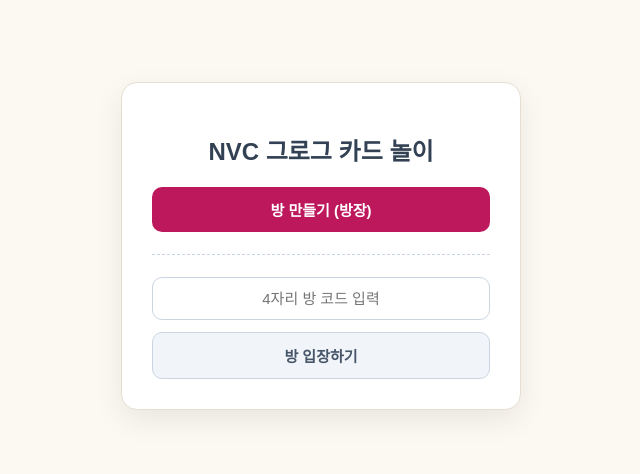
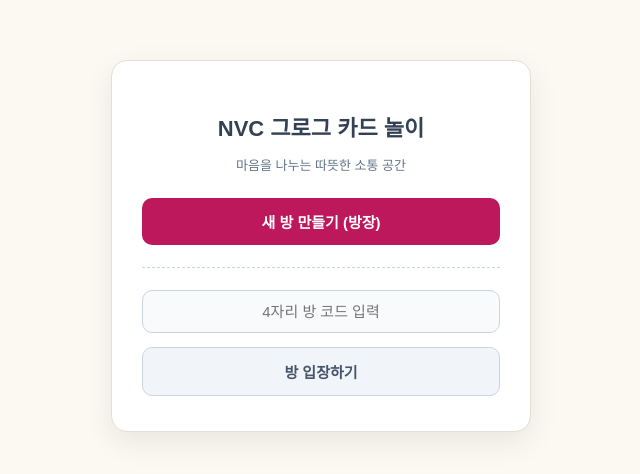
Before and after one commit to onhwa-nvc/nvc-grok-game, a website: page index.html in a window 1280 px wide. Shown: the part 154-628 px from the top of the page, without its empty margins (319-959 px from the left). Drawn offline with nearby package versions, Linux system fonts and the light colour scheme.

Commit message:
Update index.html

```diff
--- a/index.html
+++ b/index.html
@@ -3,7 +3,7 @@
 <head>
     <meta charset="UTF-8">
     <meta name="viewport" content="width=device-width, initial-scale=1.0, maximum-scale=1.0, user-scalable=no">
-    <title>NVC 그로그 카드 놀이 - 로비</title>
+    <title>NVC 그로그 카드 놀이 - 메인 로비</title>
     <script src="/socket.io/socket.io.js"></script>
     <style>
         * { box-sizing: border-box; }
@@ -14,45 +14,63 @@
             display: flex; justify-content: center; align-items: center;
             min-height: 100vh; min-height: 100dvh;
         }
-        .lobby-card {
+        .lobby-container {
             background: #ffffff;
-            padding: 30px;
+            padding: 35px 30px;
             border-radius: 16px;
             box-shadow: 0 10px 30px rgba(0,0,0,0.08);
             border: 1px solid #e6ded1;
-            width: 90%; max-width: 400px;
+            width: 90%; max-width: 420px;
             text-align: center;
         }
-        h2 { color: #334155; margin-bottom: 20px; }
-        .btn-group { display: flex; flex-direction: column; gap: 12px; margin-top: 20px; }
+        h1 { color: #334155; font-size: 22px; margin-bottom: 8px; }
+        p { color: #64748b; font-size: 13px; margin-bottom: 24px; }
+
+        .menu-section {
+            display: flex; flex-direction: column; gap: 14px;
+        }
         .input-box {
             width: 100%; padding: 12px;
             border: 1px solid #cbd5e1; border-radius: 10px;
             font-size: 15px; text-align: center; outline: none;
+            background-color: #f8fafc;
         }
-        .action-btn {
+        .input-box:focus { border-color: #be185d; background-color: #fff; }
+
+        .main-btn {
             background-color: #be185d; color: #ffffff;
-            border: none; border-radius: 10px; padding: 12px;
+            border: none; border-radius: 10px; padding: 13px;
             font-size: 15px; font-weight: bold; cursor: pointer;
             transition: background-color 0.2s;
         }
-        .action-btn:hover { background-color: #9d174d; }
+        .main-btn:hover { background-color: #9d174d; }
+
         .sub-btn {
             background-color: #f1f5f9; color: #475569;
             border: 1px solid #cbd5e1;
         }
         .sub-btn:hover { background-color: #e2e8f0; }
+
+        .divider {
+            margin: 8px 0; border-top: 1px dashed #cbd5e1;
+        }
     </style>
 </head>
 <body>
 
-    <div class="lobby-card">
-        <h2>NVC 그로그 카드 놀이</h2>
-        <div class="btn-group">
-            <button class="action-btn" onclick="createRoom()">방 만들기 (방장)</button>
-            <div style="margin: 10px 0; border-top: 1px dashed #cbd5e1;"></div>
+    <div class="lobby-container">
+        <h1>NVC 그로그 카드 놀이</h1>
+        <p>마음을 나누는 따뜻한 소통 공간</p>
+
+        <div class="menu-section">
+            <!-- 방장으로 새 방 만들기 -->
+            <button class="main-btn" onclick="createRoom()">새 방 만들기 (방장)</button>
+
+            <div class="divider"></div>
+
+            <!-- 참여자로 방 코드 입력 후 입장 -->
             <input type="text" id="roomCodeInput" class="input-box" placeholder="4자리 방 코드 입력">
-            <button class="action-btn sub-btn" onclick="joinRoom()">방 입장하기</button>
+            <button class="main-btn sub-btn" onclick="joinRoom()">방 입장하기</button>
         </div>
     </div>
 
@@ -63,12 +81,12 @@
         });
 
         function createRoom() {
-            // 방장 권한으로 새 방 생성 요청
+            // 서버에 새 방 생성 요청
             socket.emit('createRoom');
         }
 
+        // 서버로부터 방 코드를 받으면 호스트(방장) 권한을 가지고 게임방으로 이동
         socket.on('roomCreated', (roomCode) => {
-            // 방 생성 성공 시 방장 권한 토큰과 함께 게임방으로 이동
             location.href = `game.html?room=${roomCode}&host=true`;
         });
 
@@ -78,10 +96,11 @@
                 alert("방 코드를 입력해주세요!");
                 return;
             }
-            // 방 존재 여부 확인 후 입장
+            // 서버에 방 존재 여부 확인 요청
             socket.emit('checkRoomExists', code);
         }
 
+        // 서버의 방 검증 결과 수신
         socket.on('roomCheckResult', (data) => {
             if (data.exists) {
                 location.href = `game.html?room=${data.roomCode}`;
```
